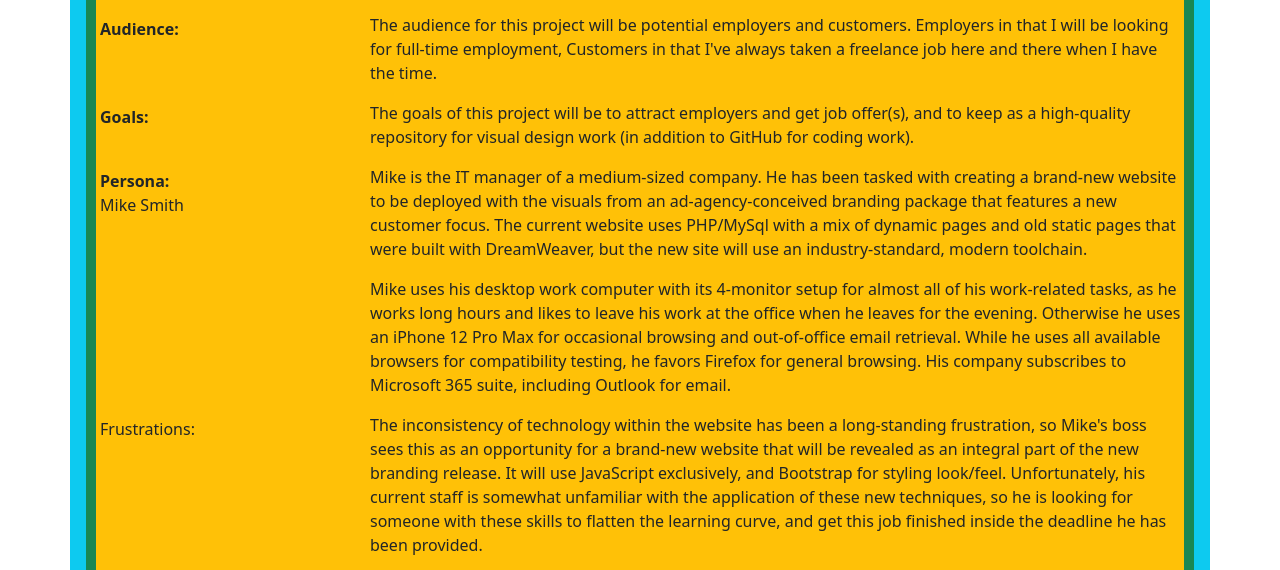
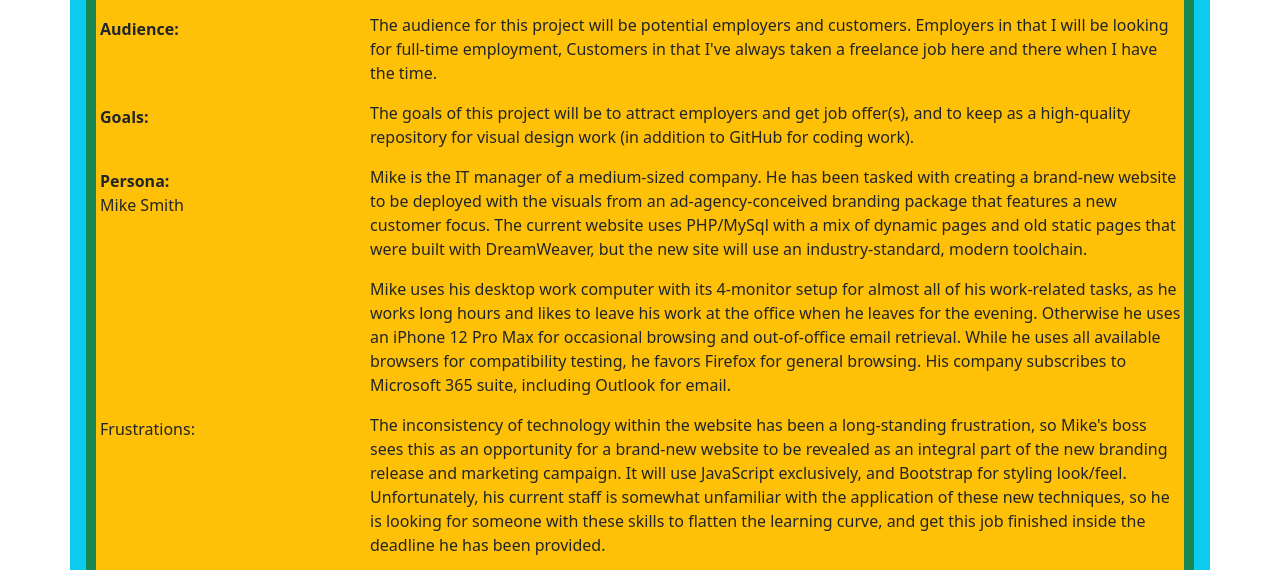
Before and after one commit to ScottCoons/my-pwp-ScottCoons, a plain HTML site: page public_html/documentation/milestone-1.html in a window 1280 px wide. Shown: the part 153-723 px from the top of the page. Drawn offline with nearby package versions, Linux system fonts and the light colour scheme.

Commit message:
more text edits

```diff
--- a/public_html/documentation/milestone-1.html
+++ b/public_html/documentation/milestone-1.html
@@ -68,7 +68,7 @@
             <p>Frustrations:</p>
         </div>
         <div class="col-9 bg-warning">
-            <p>The inconsistency of technology within the website has been a long-standing frustration, so Mike's boss sees this as an opportunity for a brand-new website that will be revealed as an integral part of the new branding release. It will use JavaScript exclusively, and Bootstrap for styling look/feel. Unfortunately, his current staff is somewhat unfamiliar with the application of these new techniques, so he is looking for someone with these skills to flatten the learning curve, and get this job finished inside the deadline he has been provided.</p>
+            <p>The inconsistency of technology within the website has been a long-standing frustration, so Mike's boss sees this as an opportunity for a brand-new website to be revealed as an integral part of the new branding release and marketing campaign. It will use JavaScript exclusively, and Bootstrap for styling look/feel. Unfortunately, his current staff is somewhat unfamiliar with the application of these new techniques, so he is looking for someone with these skills to flatten the learning curve, and get this job finished inside the deadline he has been provided.</p>
         </div>
     </div>
 
```
